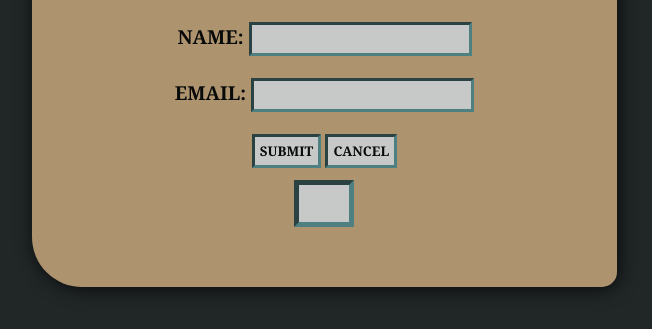
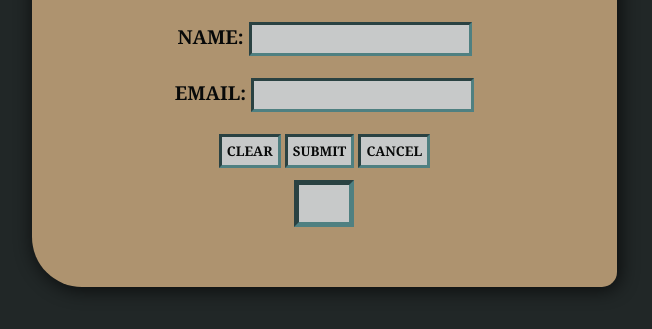
Before and after one commit to Divakaran5421/WebTECH, a plain HTML site: page PRO 01/Reg form.html in a window 1280 px wide. Shown: the part 263-592 px from the top of the page, without its empty margins (365-1017 px from the left). Drawn offline with Linux system fonts and the light colour scheme.

Commit message:
Clear button added

```diff
--- a/PRO 01/Reg form.html
+++ b/PRO 01/Reg form.html
@@ -13,6 +13,7 @@
         <h1>Registration Form</h1><br><br>
         <label>Name: </label><input type="text" id="name"><br><br>
         <label>Email: </label><input type="text" id="name"><br><br>
+        <input type="button" value="Clear" onclick="clearValue()">
         <input type="button" value="Submit" onclick="feed()">
         <input type="button" value="Cancel" onclick="cancel()">
         <br><br>
```
